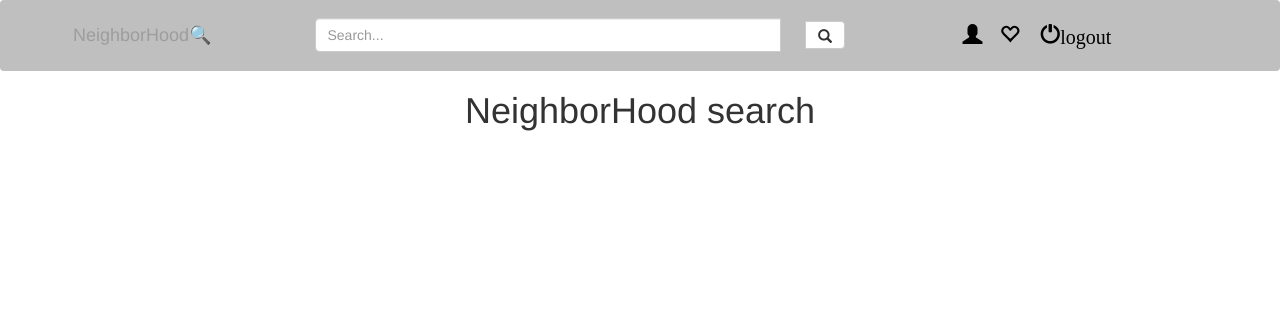
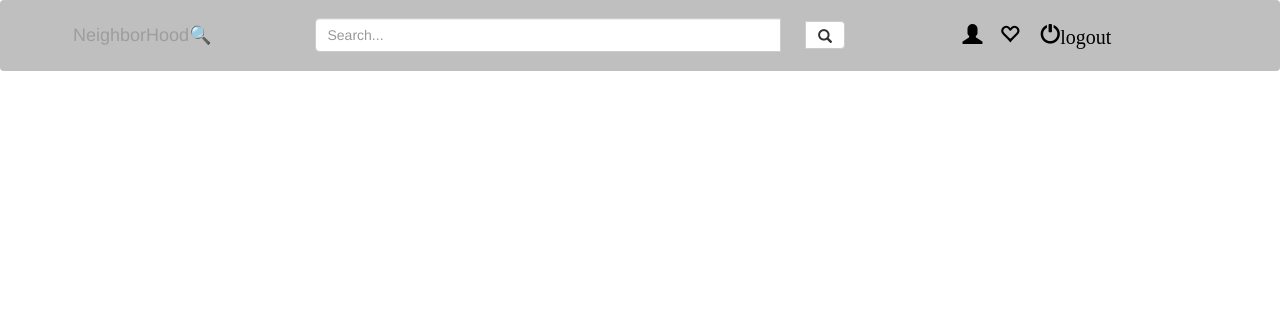
Before and after one commit to nyagajr/neighborhood, a Django app: template app/templates/welcome.html in a window 1280 px wide. Shown: the top 331 px of the page. Run offline with Django 3.2, Linux system fonts and the light colour scheme; the template is opened without the code that fills it, so the values that code supplies are empty; some libraries are stand-ins or nearby versions.

Commit message:
deleting block content

```diff
--- a/app/templates/all/base.html
+++ b/app/templates/all/base.html
@@ -22,7 +22,7 @@
 <body>
   {% include "navbar.html" %}
 
-  {% block content %} <h1 style='text-align:center;'>NeighborHood search</h1> {%endblock%}
+  {% block content %}  {%endblock%}
   {% block scripts %}
   <script src="https://ajax.googleapis.com/ajax/libs/jquery/3.2.1/jquery.min.js"></script>
   {% bootstrap_javascript %}
```
